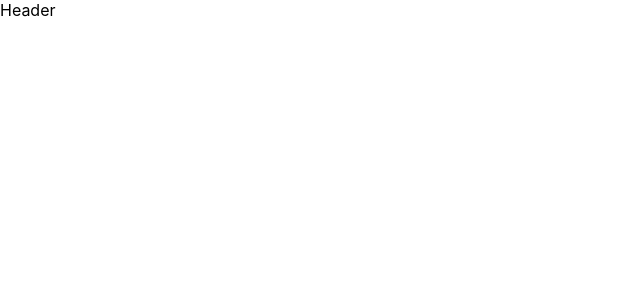
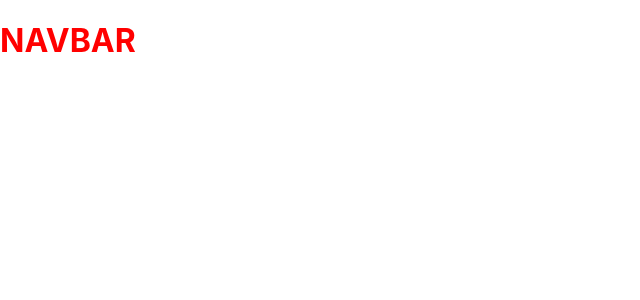
Before and after one commit to marwebdesign/anna-buren-portfolio, a React (Create React App) app: page / in a window 1280 px wide. Before the commit this address had no page. Shown: the top 300 px of the page, without its empty margins (0-640 px from the left). Built offline with nearby package versions, Linux system fonts and the light colour scheme.

Commit message:
setting up styled components

```diff
--- a/src/App.js
+++ b/src/App.js
@@ -1,15 +1,15 @@
 import React from 'react'
-import { BrowserRouter, Routes, Route } from 'react-router-dom';
-import { Header } from 'components/Header';
+// import { BrowserRouter, Routes } from 'react-router-dom';
+import { Navbar } from 'components/Navbar';
 
 export const App = () => {
   return (
-    <BrowserRouter>
-      <Header />
-      <Routes>
-        {/* <Route path="/" element={<HomePage />} />
-        <Route path="/:slug" element={<ProductPage />} /> */}
-      </Routes>
-    </BrowserRouter>
+    // <BrowserRouter>
+    <Navbar />
+    // <Routes>
+    // <Route path="/" element={<HomePage />} />
+    // <Route path="/:slug" element={<ProductPage />} />
+    // </Routes>
+    // </BrowserRouter>
   );
 }
--- a/src/components/Header.js
+++ /dev/null
@@ -1,9 +0,0 @@
-import React from 'react';
-
-export const Header = () => {
-  return (
-    <div>
-      Header
-    </div>
-  )
-}
--- /dev/null
+++ b/src/components/Navbar.js
@@ -0,0 +1,10 @@
+import React from 'react';
+import { Headertext } from './Styling';
+
+export const Navbar = () => {
+  return (
+    <div>
+      <Headertext>NAVBAR</Headertext>
+    </div>
+  )
+}
--- /dev/null
+++ b/src/components/Styling.js
@@ -0,0 +1,17 @@
+import styled from 'styled-components/macro';
+
+export const sizes = {
+  tablet: '668px',
+  laptop: '1024px',
+  desktop: '2560px'
+};
+
+export const Devices = {
+  tablet: `(min-width: ${sizes.tablet})`,
+  laptop: `(min-width: ${sizes.laptop})`,
+  desktop: `(min-width: ${sizes.desktop})`
+};
+
+export const Headertext = styled.h1`
+color: red;
+`
```
